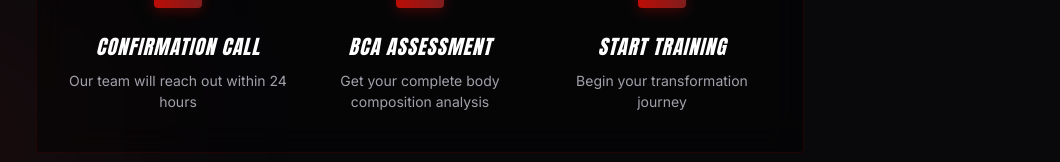
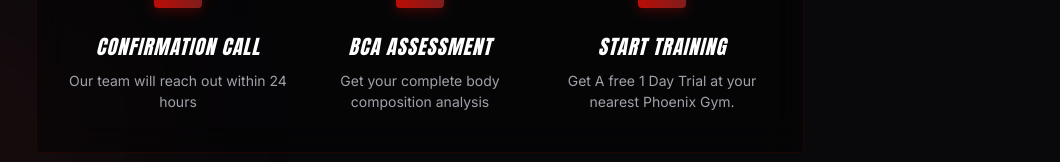
Before and after one commit to contact-igt/phoenixfitness-frontend, a Next.js app: page /thank-you in a window 1280 px wide. Shown: the part 722-884 px from the top of the page, without its empty margins (220-1280 px from the left). Built offline with nearby package versions, Linux system fonts and the light colour scheme.

Commit message:
added 1 day free trial point into thankyou page

```diff
--- a/app/thank-you/page.tsx
+++ b/app/thank-you/page.tsx
@@ -90,7 +90,7 @@ export default function ThankYouPage() {
                             <div className={styles.stepNumber}>3</div>
                             <div className={styles.stepContent}>
                                 <h3>Start Training</h3>
-                                <p>Begin your transformation journey</p>
+                                <p>Get A free 1 Day Trial at your nearest Phoenix Gym. </p>
                             </div>
                         </div>
                     </div>
```
